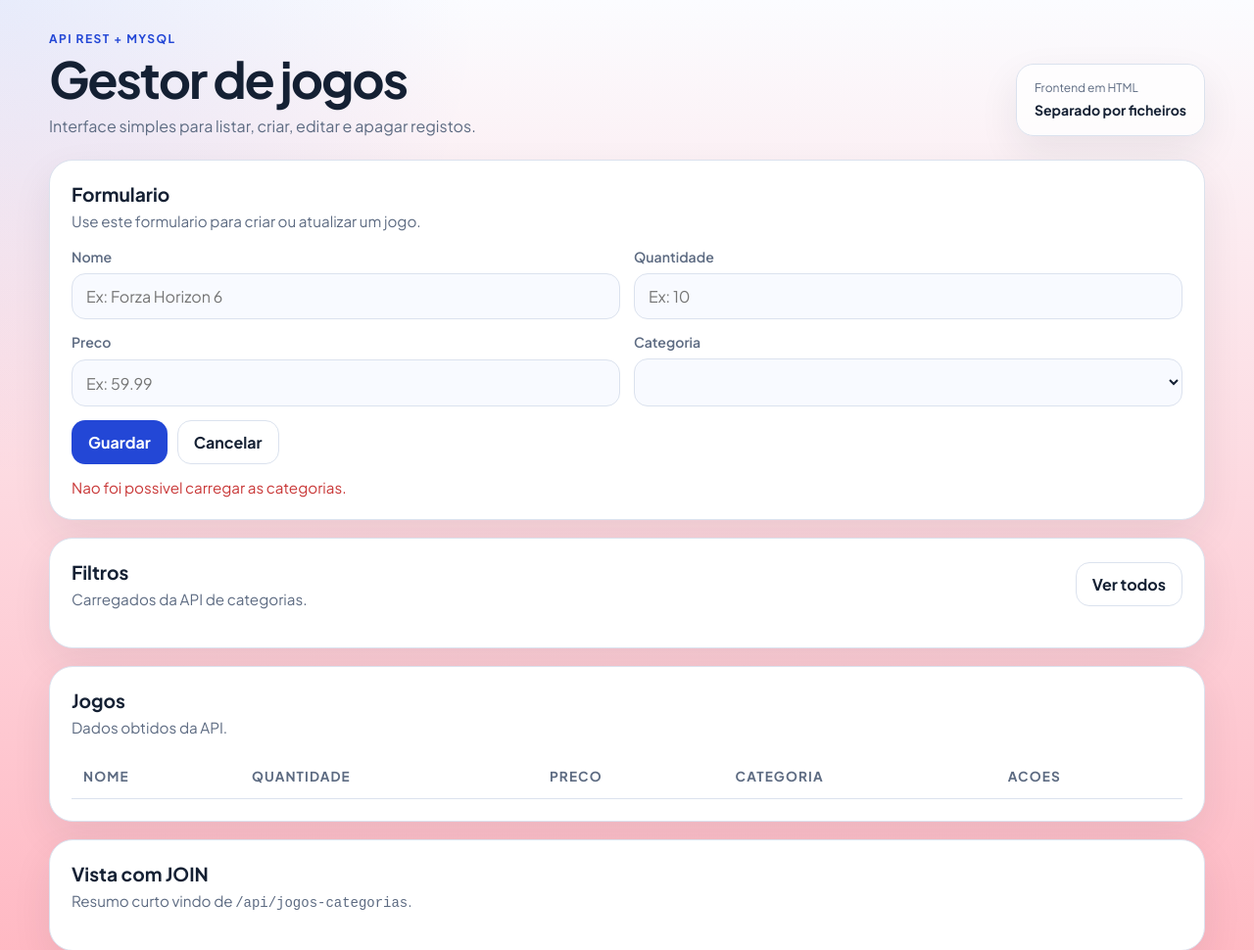
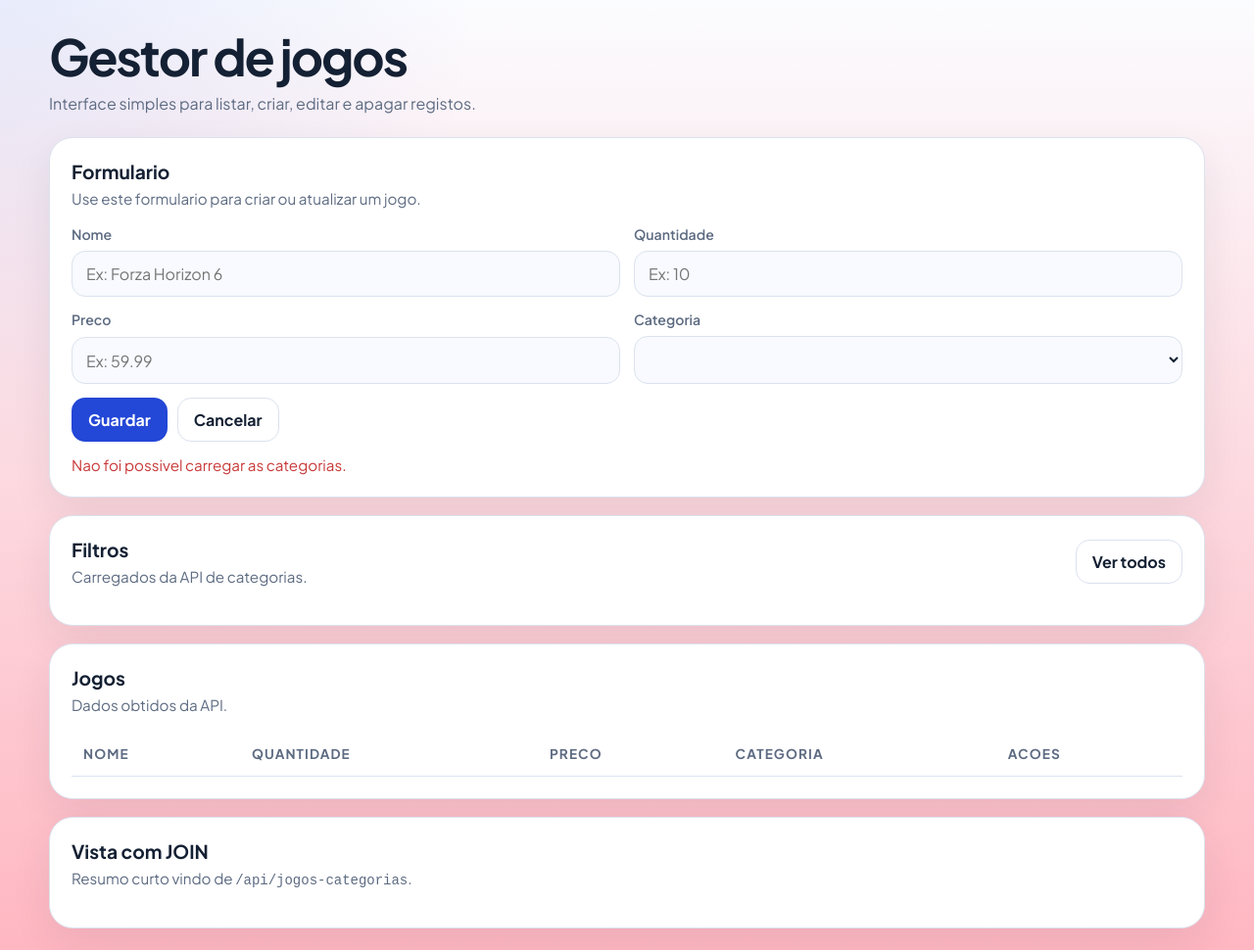
Before and after one commit to raquelazevedo2025043/DS-A1-S2-PSW-TP, a website: page public/index.html in a window 1280 px wide. Shown: the top 970 px of the page at 98% size. Drawn offline with Linux system fonts and the light colour scheme; no server answers.

Commit message:
Update index.html

```diff
--- a/public/index.html
+++ b/public/index.html
@@ -13,13 +13,8 @@
   <div class="shell">
     <header class="hero">
       <div>
-        <p class="eyebrow">API REST + MySQL</p>
         <h1>Gestor de jogos</h1>
         <p class="lead">Interface simples para listar, criar, editar e apagar registos.</p>
-      </div>
-      <div class="hero-note">
-        <span>Frontend em HTML</span>
-        <strong>Separado por ficheiros</strong>
       </div>
     </header>
 
```
